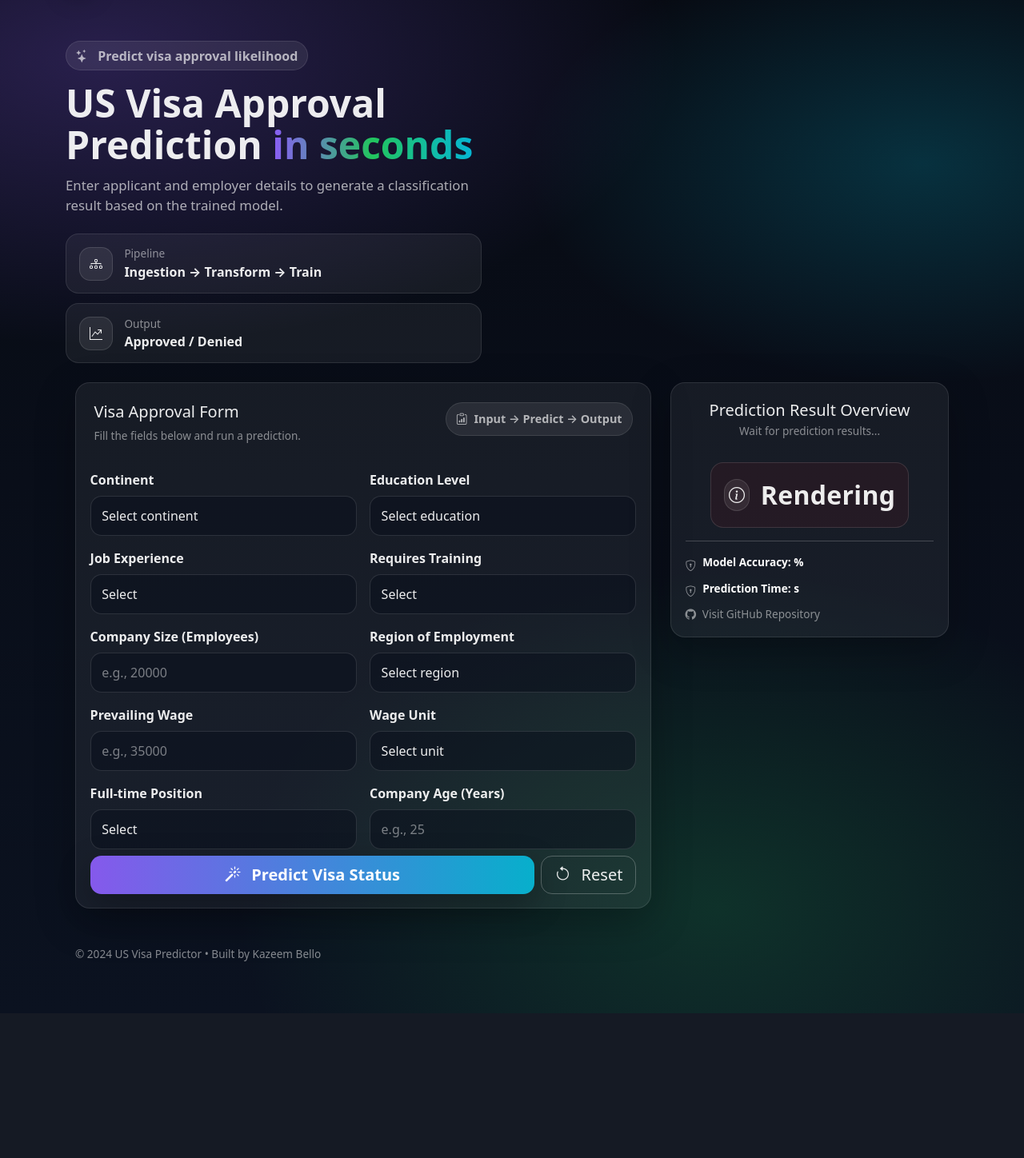
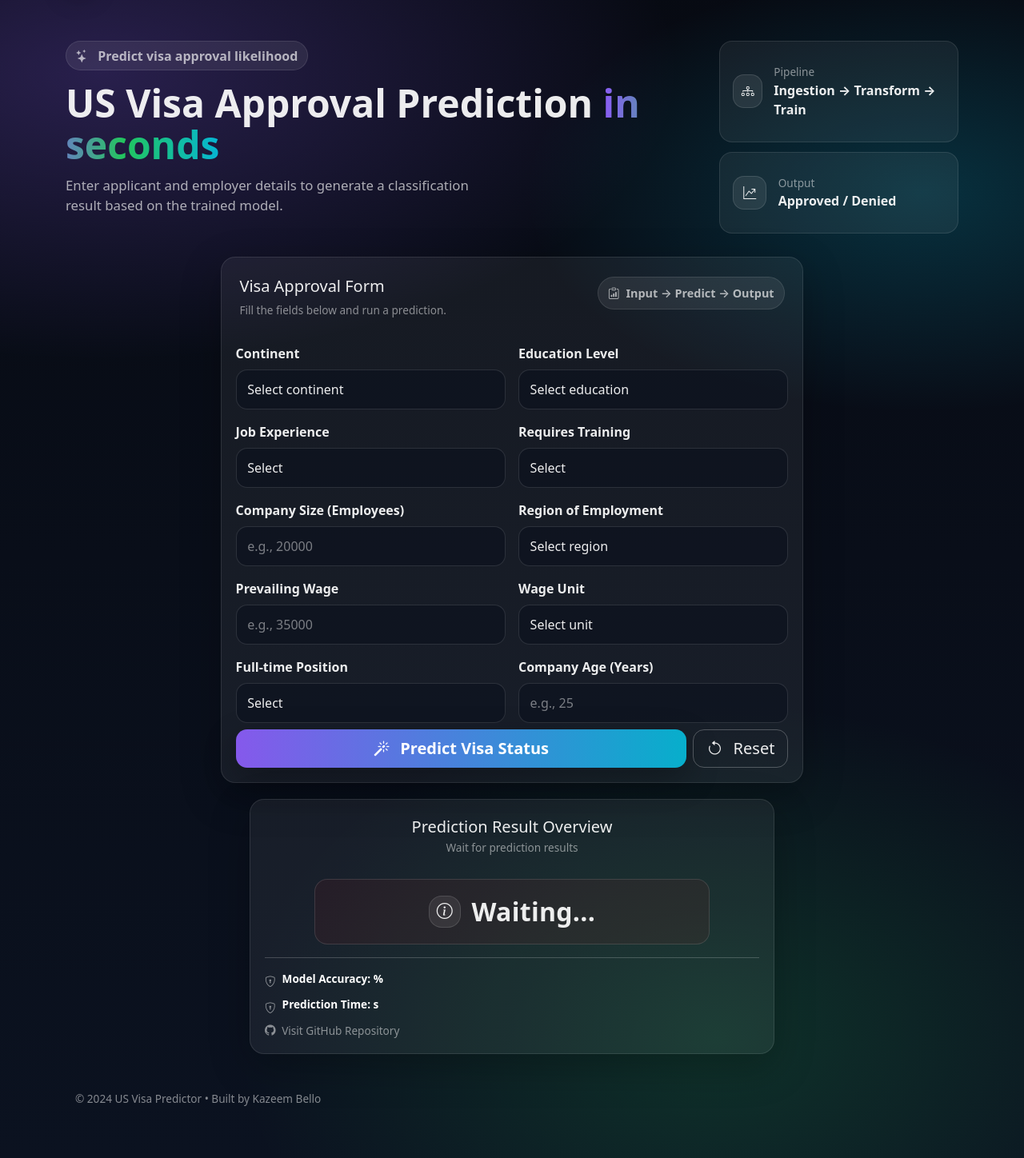
Before and after one commit to Kazeem-Bello/US-Visa-Approval-Prediction, a FastAPI app: page / in a window 1280 px wide. Shown: the part 61-1509 px from the top of the page at 80% size. Before the commit the page ends 1328 px from the top, so only its background shows below. Run offline with FastAPI, Linux system fonts and the light colour scheme.

Commit message:
UI updated

```diff
--- a/US_Visa/pipeline/prediction_pipeline.py
+++ b/US_Visa/pipeline/prediction_pipeline.py
@@ -7,6 +7,8 @@ from us_visa.entity.s3_estimator import USvisaEstimator
 from us_visa.exception import us_visa_exception
 from us_visa.logger import logging
 from us_visa.utils.main_utils import read_yaml_file
+from us_visa.pipeline.train_pipeline import trainpipeline
+
 
 
 class UsvisaData:
@@ -82,3 +84,6 @@ class USvisaClassifier:
             return result
         except Exception as e:
             raise us_visa_exception(e, sys) from e
+
+def model_accuracy():
+    return trainpipeline().model_accuracy
--- a/app.py
+++ b/app.py
@@ -60,7 +60,7 @@ class DataForm:
 async def index(request: Request):
 
     return templates.TemplateResponse(
-            "index.html",{"request": request, "context": "Rendering", "status_code": None})
+            "index.html",{"request": request, "context": "Waiting...", "status_code": None, "model_accurcy": None})
 
 
 @app.get("/train")
--- a/static/css/style.css
+++ b/static/css/style.css
@@ -80,6 +80,14 @@ a {
 }
 
 /* ---------- Hero ---------- */
+.intro{
+  /* background-color: red; */
+  width: 100%;
+  display: flex;
+  justify-content: space-between;
+  /* gap: 400px; */
+}
+
 .hero {
   padding: 3.2rem 0 1.8rem;
 }
@@ -238,12 +246,29 @@ a {
   border-radius: 14px;
   border-color: rgba(255, 255, 255, 0.25);
   color: var(--text);
-}
+}ß
 
 .btn-outline-light:hover {
   background: rgba(255, 255, 255, 0.08);
   border-color: rgba(255, 255, 255, 0.3);
   color: var(--text);
+}
+
+.form-result{
+  display: grid;
+  justify-content: center;
+  align-content: center;
+  gap: 20px;
+}
+
+.form{
+  margin: 0 auto;
+  margin-top: 5px;
+}
+
+.result{
+  margin: 0 auto;
+  width: 60%;
 }
 
 /* ---------- Result Card ---------- */
--- a/templates/index.html
+++ b/templates/index.html
@@ -51,7 +51,8 @@
     <header class="hero">
       <div class="container">
         <div class="row align-items-center g-4">
-          <div class="col-lg-7">
+          <div class="col-lg-7 intro">
+            <div class="left-section">
             <div class="hero-kicker">
               <i class="bi bi-stars me-2"></i> Predict visa approval likelihood
             </div>
@@ -62,8 +63,9 @@
             <p class="hero-subtitle">
               Enter applicant and employer details to generate a classification result based on the trained model.
             </p>
+            </div>
 
-            <div class="hero-stats">
+            <div class="hero-stats right-section">
               <div class="stat">
                 <div class="stat-icon"><i class="bi bi-diagram-3"></i></div>
                 <div>
@@ -86,7 +88,8 @@
       <div class="container">
         <div class="row g-4">
           <!-- Form Card -->
-          <div class="col-lg-8">
+           <div class = "form-result">
+          <div class="col-lg-8 form">
             <div class="app-card">
               <div class="app-card-header">
                 <div>
@@ -229,11 +232,11 @@
           </div>
 
           <!-- Result / Info Card -->
-          <div class="col-lg-4">
+          <div class="col-lg-4 result">
             <div class="app-card sticky-card">
               <div class="result-header">
                 <h3 class="h5 mb-1">Prediction Result Overview</h3>
-                <p class="sub">Wait for prediction results...</p>
+                <p class="sub">Wait for prediction results</p>
               </div>
 
               <!-- Context-based result banner -->
@@ -263,6 +266,7 @@
               </div>
             </div>
           </div>
+        </div>
         </div>
 
         <footer class="footer">
```
Also changed, not shown: demo.py (+13 -5 lines).
